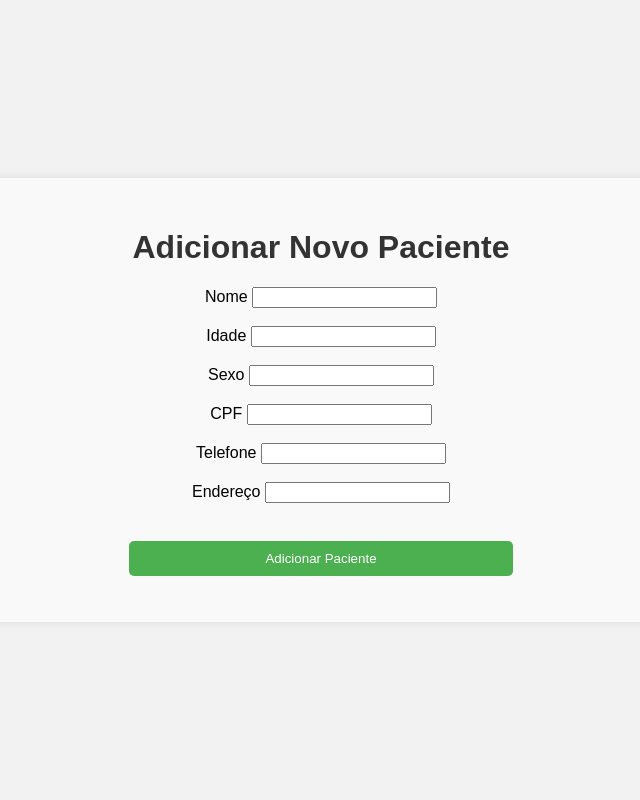
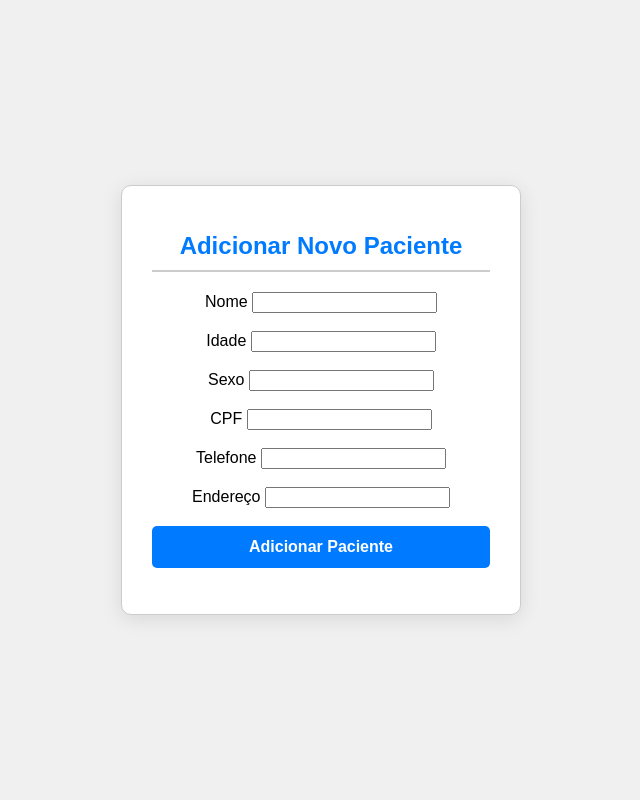
Before and after one commit to Dalri05/Gestao-Hospitalar, a Flask app: page /ver_consultas in a window 1280 px wide. Shown: the whole page, without its empty margins (319-959 px from the left). Run offline with Flask 3, Linux system fonts and the light colour scheme; data that the repository does not hold is empty.

Commit message:
Adicionado option de cadastro
Option que seleciona os usuarios do banco para cadastrar como paciente

```diff
--- a/app.py
+++ b/app.py
@@ -1,6 +1,7 @@
-from flask import Flask, render_template, request, redirect, url_for, flash
+from flask import Flask, render_template, request, redirect, url_for, flash,jsonify
 import mysql.connector
 from werkzeug.security import generate_password_hash, check_password_hash
+from backEnd.campos import *
 
 app = Flask(__name__)
 app.secret_key = '12345'
@@ -114,5 +115,10 @@ def ver_consultas():
     consultas = cursor.fetchall()
     return render_template('visconsultas.html', consultas=consultas)
 
+@app.route('/camposNome')
+def camposNome():
+    nomes = queryCampo()
+    return jsonify(nomes)
+
 if __name__ == '__main__':
     app.run(debug=True, port=8000)
--- a/static/novo_paciente.css
+++ b/static/novo_paciente.css
@@ -1,35 +1,104 @@
+body {
+    font-family: Arial, sans-serif;
+    background-color: #f0f0f0;
+    margin: 0;
+    padding: 0;
+    display: flex;
+    justify-content: center;
+    align-items: center;
+    height: 100vh;
+}
+
 .container {
-    width: 60%;
-    margin: 50px auto;
+    background-color: #fff;
+    height: auto;
+    width: 90%;
+    max-width: 400px;
+    border-radius: 10px;
     padding: 30px;
-    background-color: #f9f9f9;
-    border-radius: 8px;
-    box-shadow: 0 0 10px rgba(0, 0, 0, 0.1);
+    box-shadow: 0 4px 20px rgba(0, 0, 0, 0.1);
+    border: 1px solid #ccc;
+    box-sizing: border-box;
 }
 
 h1 {
     text-align: center;
+    color: #007bff;
+    margin-bottom: 20px;
+    font-size: 24px;
+    border-bottom: 2px solid #ccc;
+    padding-bottom: 10px;
+}
+
+.input-group {
+    margin-bottom: 15px;
+}
+
+.input-group label {
+    display: block;
+    margin-bottom: 5px;
+    color: #333;
+    font-weight: bold;
+}
+
+.input-group select,
+.input-group input {
+    width: 100%;
+    padding: 10px;
+    border: 1px solid #ccc;
+    border-radius: 5px;
+    margin-bottom: 10px;
+    box-sizing: border-box;
+    background-color: #f0f0f0;
+    transition: border-color 0.3s;
+}
+
+.input-group select:focus,
+.input-group input:focus {
+    border-color: #007bff;
+    outline: none;
+}
+
+/* Estilo para os options */
+.input-group select option {
+    padding: 10px;
+    font-size: 16px;
+    border: none;
+    background-color: #f0f0f0;
     color: #333;
 }
 
 .submit-btn {
-    width: 50%;
-    margin-top: 20px;
-    padding: 10px;
-    background-color: #4CAF50;
+    width: 100%;
+    padding: 12px;
+    border: none;
+    background-color: #007bff;
     color: #fff;
-    text-align: center;
-    text-decoration: none;
-    border: none;
     border-radius: 5px;
     cursor: pointer;
-    transition: background-color 0.5s;
+    font-weight: bold;
+    font-size: 16px;
+    transition: background-color 0.3s;
 }
 
 .submit-btn:hover {
-    background-color: #45a049;
+    background-color: #0056b3;
 }
 
-.submit-btn:active {
-    background-color: #357a38;
+.pergunta {
+    text-align: center;
+    color: #333;
+    margin-top: 20px;
+    font-size: 14px;
 }
+
+#cadastro-btn {
+    background-color: #0056b3;
+    margin-top: 10px;
+    padding: 12px;
+    font-size: 16px;
+}
+
+#cadastro-btn:hover {
+    background-color: #004080;
+}
```
Also changed, not shown: backEnd/campos.py (added, +21 -0 lines), templates/novo_paciente.html (+34 -4 lines).
